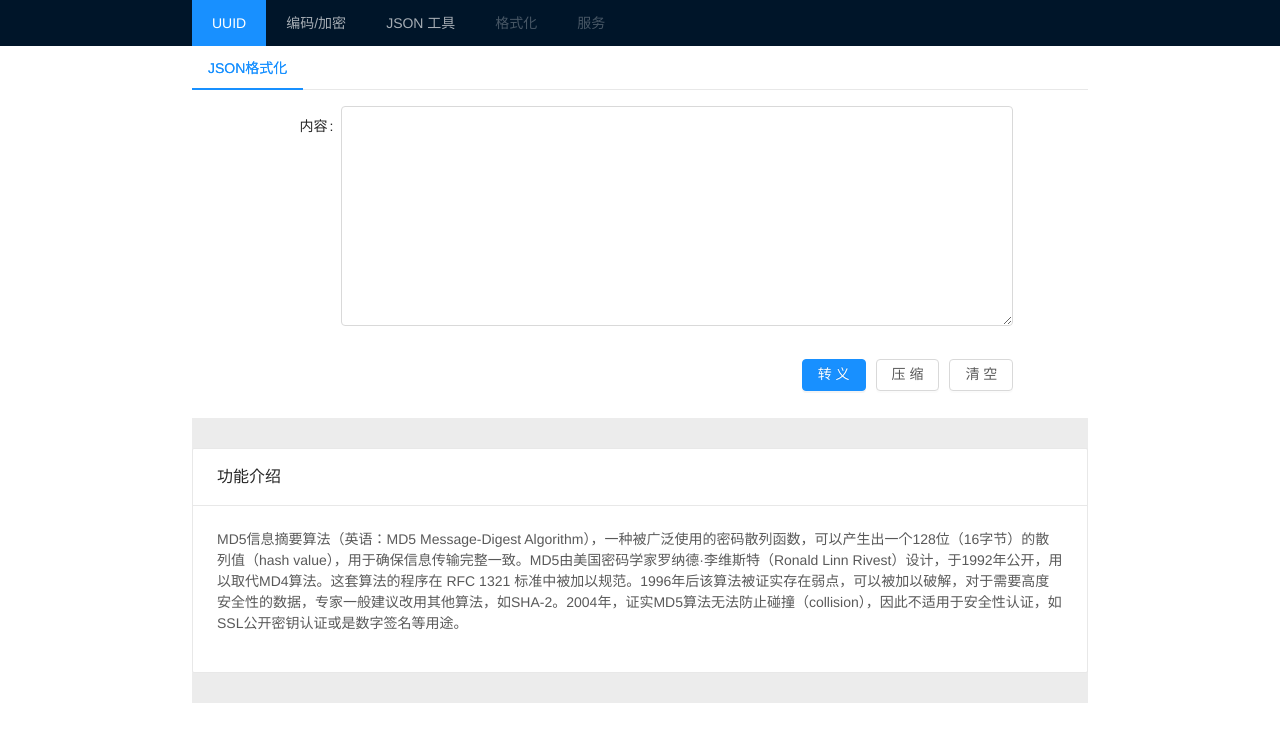
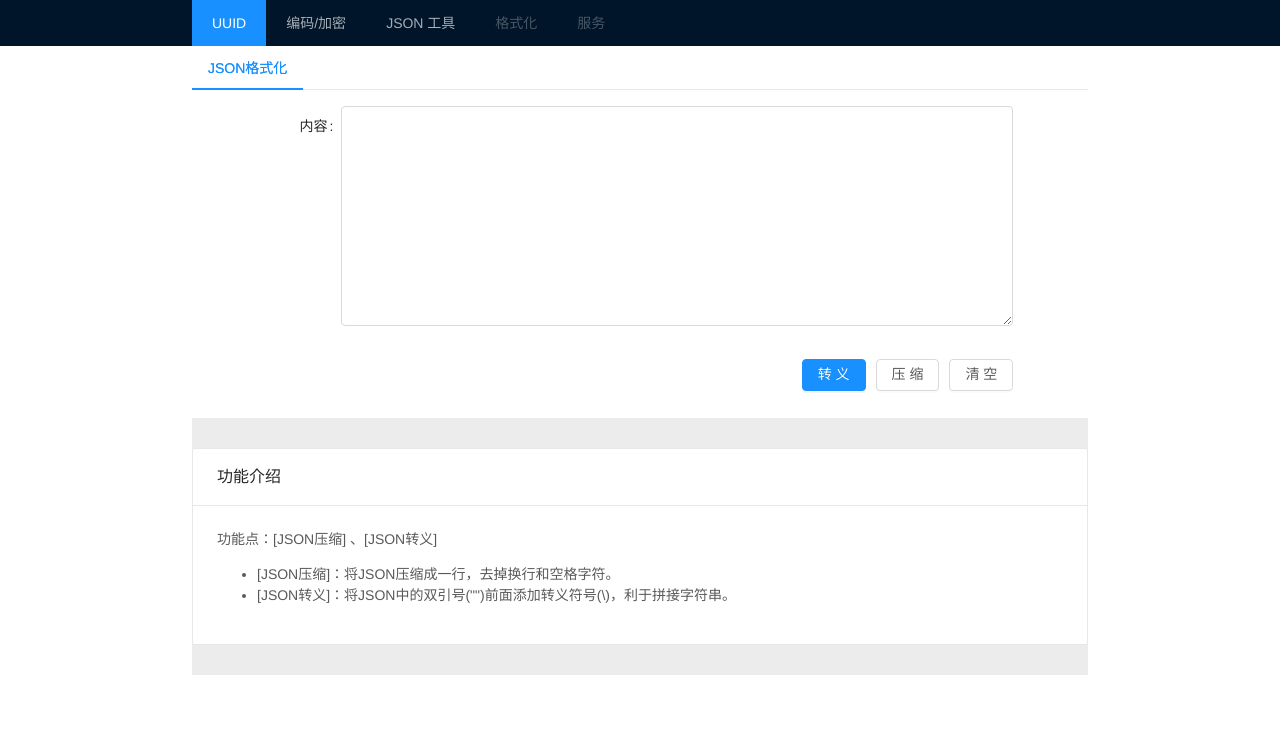
Before and after one commit to CarlDuFromChina/online-tool, a Vue app: page /#/index/json in a window 1280 px wide. Shown: the top 742 px of the page. Built offline with nearby package versions, Linux system fonts and the light colour scheme.

Commit message:
修改json功能说明

```diff
--- a/src/components/json/json.vue
+++ b/src/components/json/json.vue
@@ -17,11 +17,12 @@
     <div style="background:#ECECEC; padding:30px 0">
       <a-card title="功能介绍">
         <p>
-          MD5信息摘要算法（英语：MD5 Message-Digest Algorithm），一种被广泛使用的密码散列函数，可以产生出一个128位（16字节）的散列值（hash
-          value），用于确保信息传输完整一致。MD5由美国密码学家罗纳德·李维斯特（Ronald Linn
-          Rivest）设计，于1992年公开，用以取代MD4算法。这套算法的程序在 RFC 1321
-          标准中被加以规范。1996年后该算法被证实存在弱点，可以被加以破解，对于需要高度安全性的数据，专家一般建议改用其他算法，如SHA-2。2004年，证实MD5算法无法防止碰撞（collision），因此不适用于安全性认证，如SSL公开密钥认证或是数字签名等用途。
+          功能点：[JSON压缩] 、[JSON转义]
         </p>
+        <ul>
+          <li>[JSON压缩]：将JSON压缩成一行，去掉换行和空格字符。</li>
+          <li>[JSON转义]：将JSON中的双引号("")前面添加转义符号(\)，利于拼接字符串。</li>
+        </ul>
       </a-card>
     </div>
   </a-form-model>
```
